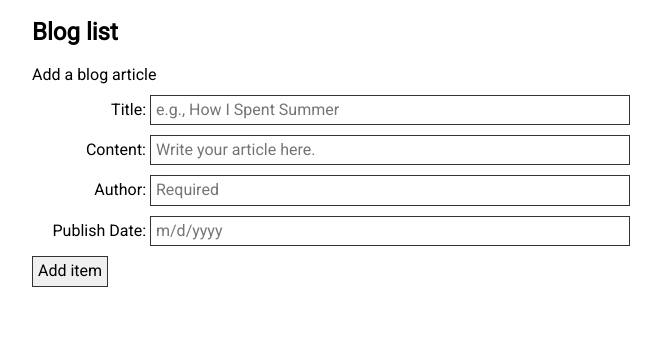
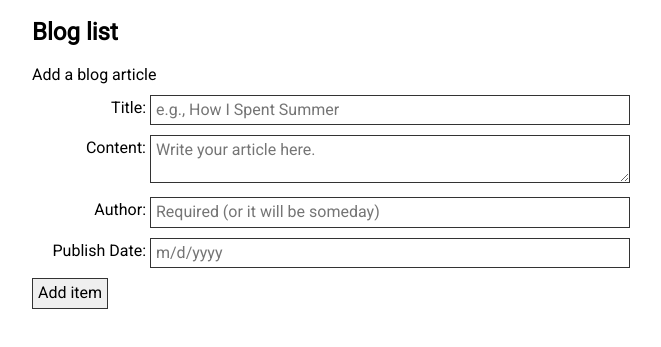
Before and after one commit to goldtreefrog/blog-rest-api-challenge, a website: page views/index.html in a window 1280 px wide. Shown: the part 61-408 px from the top of the page, without its empty margins (308-969 px from the left). Drawn offline with nearby package versions, Linux system fonts and the light colour scheme; no server answers.

Commit message:
Fix the textarea.

```diff
--- a/public/style.css
+++ b/public/style.css
@@ -8,20 +8,25 @@ body {
 
 button,
 input[type="text"],
-input[type="textbox"] {
+textarea {
   padding: 5px;
   margin-top: 10px;
   border: solid 1px #333;
 }
 input[type="text"],
-input[type="textbox"] {
+textarea {
   width: 80%;
 }
-
+textarea {
+  height: 3em;
+}
 .label-item {
   display: inline-block;
   width: 19%;
   text-align: right;
+  vertical-align: top;
+  margin-top: 10px;
+  padding-top: 0.25em;
 }
 
 button:hover {
--- a/views/index.html
+++ b/views/index.html
@@ -27,11 +27,11 @@
             </div>
             <div class="input-row">
               <label for="blog-content" class="label-item">Content:</label>
-              <input type="textbox" title="blog-content" id="js-new-content" placeholder="Write your article here.">
+              <textarea title="blog-content" id="js-new-content" placeholder="Write your article here." wrap="soft"></textarea>
             </div>
             <div class="input-row">
               <label for="blog-author" class="label-item">Author:</label>
-              <input type="text" title="blog-author" id="js-new-author" placeholder="Required">
+              <input type="text" title="blog-author" id="js-new-author" placeholder="Required (or it will be someday)">
             </div>
             <div class="input-row">
               <label for="blog-publish-date" class="label-item">Publish Date:</label>
```
